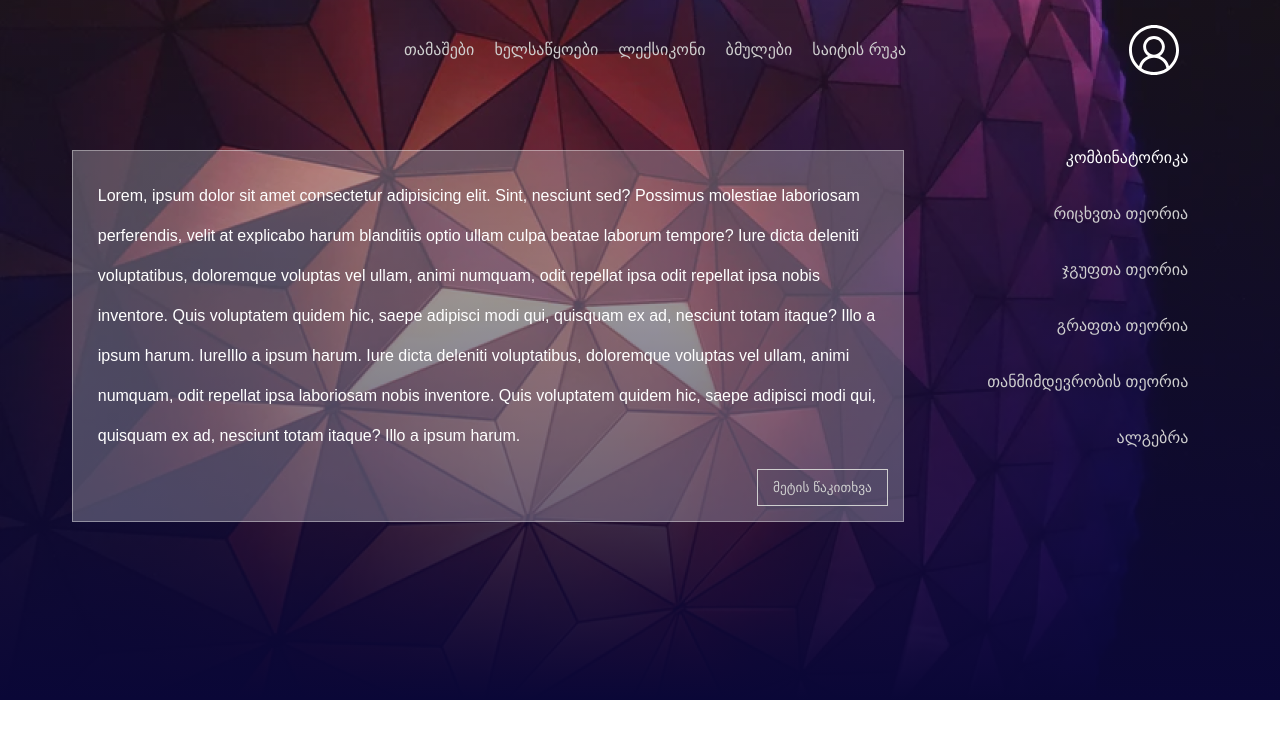
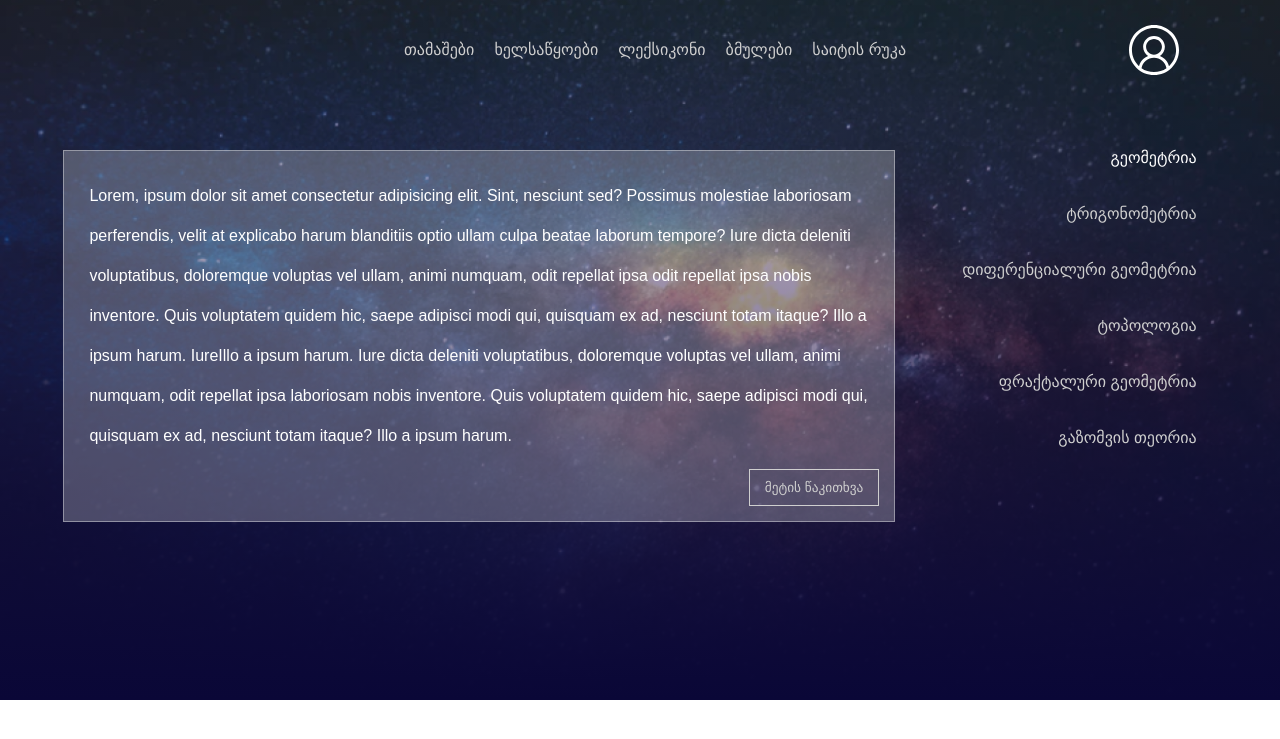
Before and after one commit to davidunilab/davidunilab.wwm, a PHP site: page /space.html in a window 1280 px wide. Shown: the top 739 px of the page. Run offline with PHP 8.4, Linux system fonts and the light colour scheme; some web fonts are replaced.

Commit message:
added background images change, space

```diff
--- a/css/style.css
+++ b/css/style.css
@@ -1,6 +1,8 @@
 /* RESET */
 /* MAIN */
 /* STRUCTURE */
+/* SPACE */
+/* CHANGE */
 /* http://meyerweb.com/eric/tools/css/reset/
    v2.0 | 20110126
    License: none (public domain)
@@ -159,14 +161,14 @@ header .site_name {
   letter-spacing: 5px;
 }
 
-#structure .background {
+#structure .background, #space .background, #change .background {
   position: absolute;
   background-image: -webkit-gradient(linear, left top, left bottom, from(rgba(70, 50, 80, 0.3)), to(#0a0737)), url(/images/srtucture_background.png);
   background-image: linear-gradient(to bottom, rgba(70, 50, 80, 0.3), #0a0737), url(/images/srtucture_background.png);
   background-color: black;
 }
 
-#structure section .container {
+#structure section .container, #space section .container, #change section .container {
   display: -webkit-box;
   display: -ms-flexbox;
   display: flex;
@@ -177,11 +179,11 @@ header .site_name {
   padding: 0 40px;
 }
 
-#structure section .container div {
+#structure section .container div, #space section .container div, #change section .container div {
   padding: 0 20px;
 }
 
-#structure section .container .notes {
+#structure section .container .notes, #space section .container .notes, #change section .container .notes {
   background-color: rgba(255, 255, 255, 0.247);
   padding: 25px 25px 65px 25px;
   max-width: 65%;
@@ -191,7 +193,7 @@ header .site_name {
   position: relative;
 }
 
-#structure section .container .notes button {
+#structure section .container .notes button, #space section .container .notes button, #change section .container .notes button {
   position: absolute;
   right: 15px;
   bottom: 15px;
@@ -204,11 +206,11 @@ header .site_name {
   transition: all .3s ease-in-out;
 }
 
-#structure section .container .notes button:hover {
+#structure section .container .notes button:hover, #space section .container .notes button:hover, #change section .container .notes button:hover {
   color: white;
 }
 
-#structure section .container li {
+#structure section .container li, #space section .container li, #change section .container li {
   color: #cfcfcf;
   z-index: 33;
   padding-bottom: 40px;
@@ -218,7 +220,21 @@ header .site_name {
   transition: all .3s ease-in-out;
 }
 
-#structure section .container li:hover {
+#structure section .container li:hover, #space section .container li:hover, #change section .container li:hover {
   color: white;
 }
+
+#space .background {
+  position: absolute;
+  background-image: -webkit-gradient(linear, left top, left bottom, from(rgba(70, 50, 80, 0.3)), to(#0a0737)), url(/images/space_background.png);
+  background-image: linear-gradient(to bottom, rgba(70, 50, 80, 0.3), #0a0737), url(/images/space_background.png);
+  background-color: black;
+}
+
+#change .background {
+  position: absolute;
+  background-image: -webkit-gradient(linear, left top, left bottom, from(rgba(70, 50, 80, 0.3)), to(#0a0737)), url(/images/change_background.png);
+  background-image: linear-gradient(to bottom, rgba(70, 50, 80, 0.3), #0a0737), url(/images/change_background.png);
+  background-color: black;
+}
 /*# sourceMappingURL=style.css.map */
--- /dev/null
+++ b/scss/_change.scss
@@ -0,0 +1,12 @@
+#change{
+    .background {
+      position: absolute;
+      background-image: linear-gradient(
+          to bottom,
+          $gradientStart,
+          $gradientEnd
+        ),
+        url(/images/change_background.png);
+        background-color: black;
+    }
+  }
--- /dev/null
+++ b/scss/_space.scss
@@ -0,0 +1,13 @@
+#space{
+    .background {
+      position: absolute;
+      background-image: linear-gradient(
+          to bottom,
+          $gradientStart,
+          $gradientEnd
+        ),
+        url(/images/space_background.png);
+        background-color: black;
+    }
+
+  }
--- a/scss/_structure.scss
+++ b/scss/_structure.scss
@@ -1,4 +1,4 @@
-#structure{
+#structure, #space, #change{
     .background {
       position: absolute;
       background-image: linear-gradient(
@@ -39,7 +39,7 @@
           border: 1px solid $white;
           cursor: pointer;
           transition: all .3s ease-in-out;
-          &:hover{
+         &:hover{
             color:$active;
           }
         }
--- a/scss/style.scss
+++ b/scss/style.scss
@@ -1,8 +1,12 @@
 /* RESET */
 /* MAIN */
 /* STRUCTURE */
+/* SPACE */
+/* CHANGE */
 
 @import "./vars";
 @import "./reset";
 @import "./main";
 @import "./structure";
+@import "./space";
+@import "./change";
--- a/space.html
+++ b/space.html
@@ -13,7 +13,7 @@
 </head>
 
 <body>
-  <div id="structure">
+  <div id="space">
     <header>
       <div class='container'>
         <div class='background'></div>
@@ -74,12 +74,12 @@
         </div>
         <div class="side-nav">
           <ul>
-            <li class="active">კომბინატორიკა</li>
-            <li>რიცხვთა თეორია</li>
-            <li>ჯგუფთა თეორია</li>
-            <li>გრაფთა თეორია</li>
-            <li>თანმიმდევრობის თეორია</li>
-            <li>ალგებრა</li>
+            <li class="active">გეომეტრია</li>
+            <li>ტრიგონომეტრია</li>
+            <li>დიფერენციალური გეომეტრია</li>
+            <li>ტოპოლოგია</li>
+            <li>ფრაქტალური გეომეტრია</li>
+            <li>გაზომვის თეორია</li>
           </ul>
 
         </div>
```
Also changed, not shown: change.html (+7 -7 lines), images/change_background.png (added), images/space_background.png (added), 1 other file.
